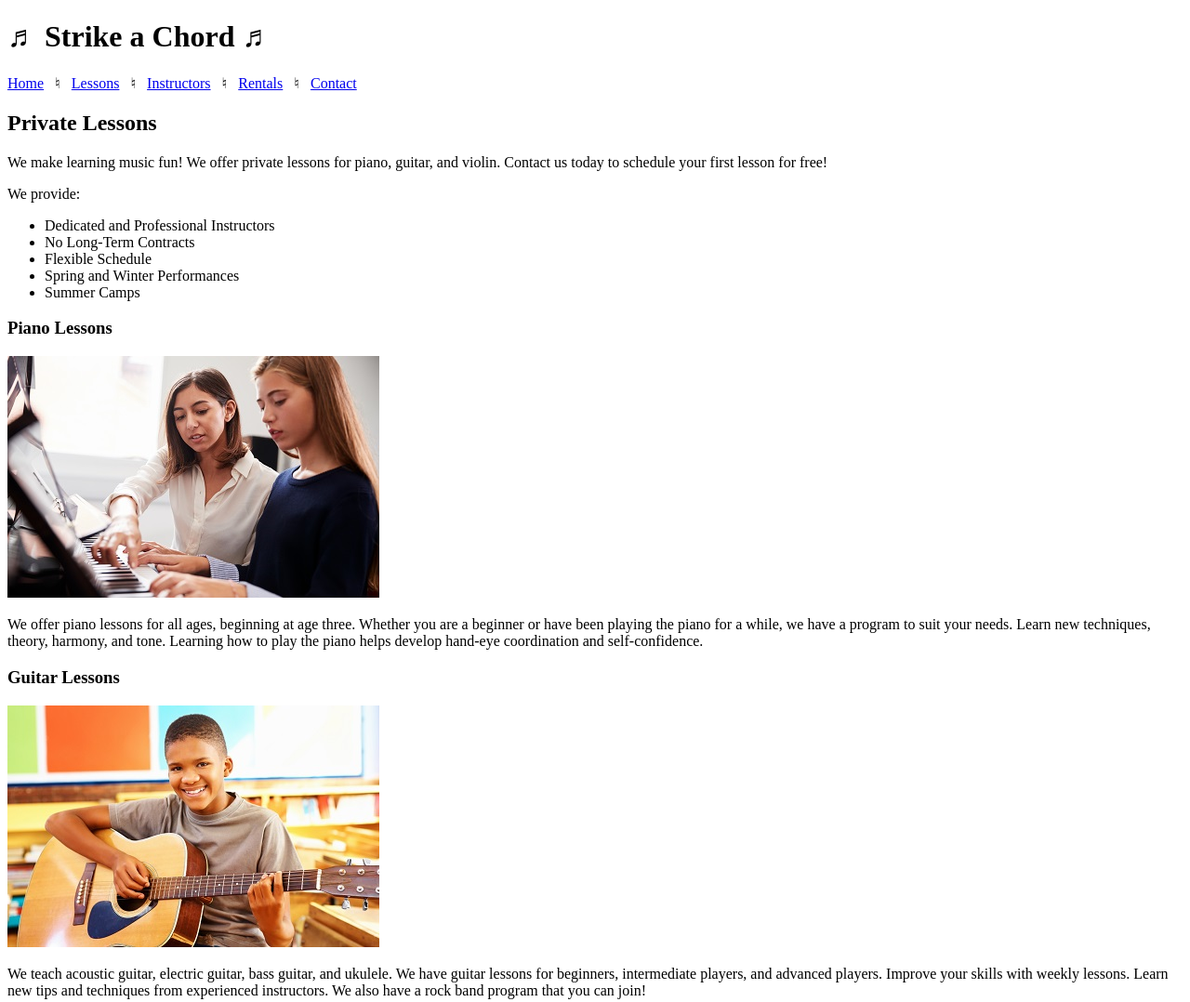
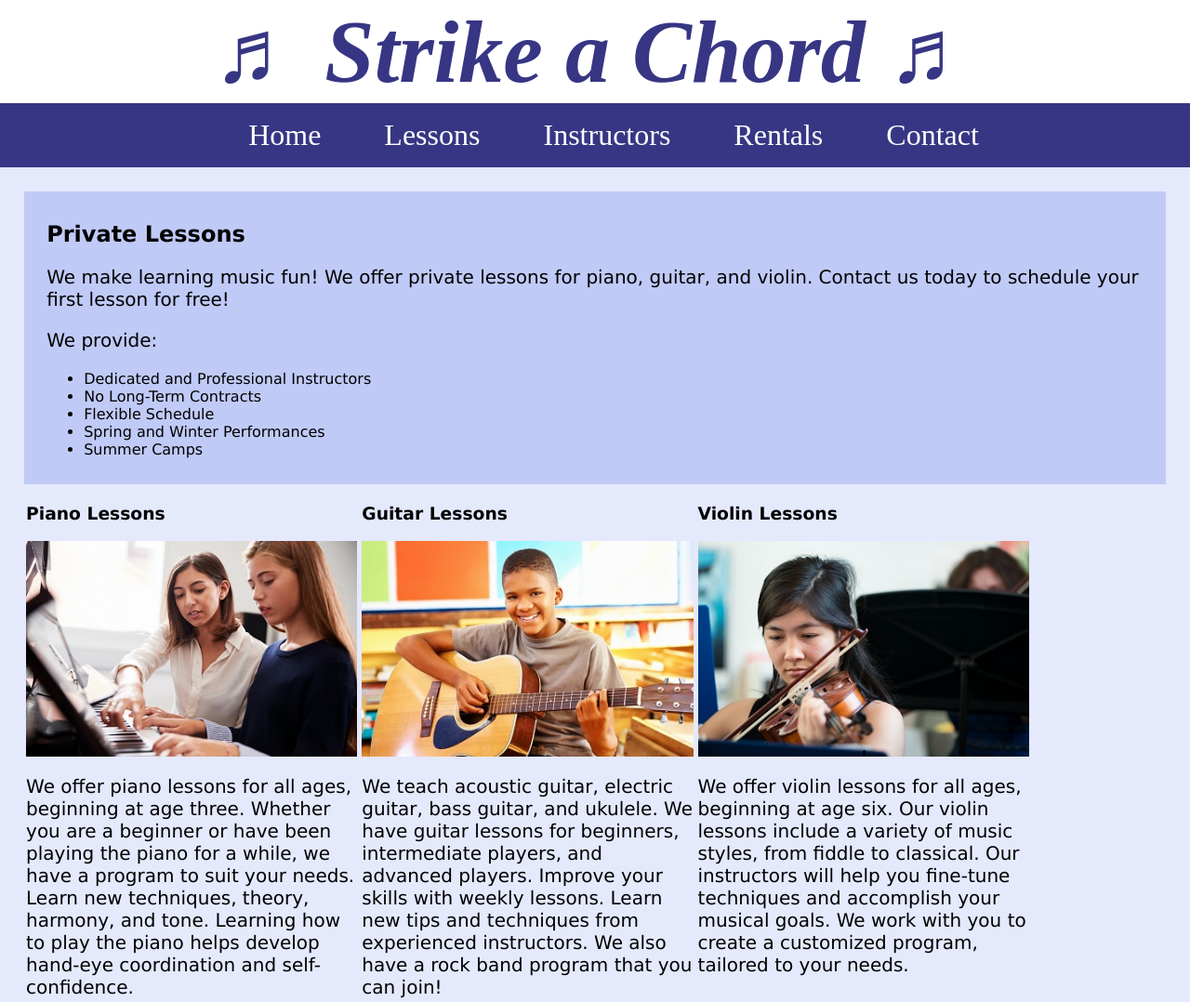
Before and after one commit to 144Sp23/ch4lab1-damipop7, a plain HTML site: page lessons.html in a window 1280 px wide. Shown: the top 1078 px of the page at 93% size. Drawn offline with Linux system fonts and the light colour scheme.

Commit message:
Completed the lab

```diff
--- /dev/null
+++ b/css/style.css
@@ -0,0 +1,109 @@
+/*
+Author: Oluwadamilola Popoola
+Date: 02/15/2023
+file Name: styles.css
+*/
+
+/* CSS Reset */
+body, header, nav, main, footer, img, h1 {
+    margin: 0;
+    padding: 0;
+    border: 0;
+}
+
+/* Style rule for images */
+img{
+    max-width: 100%;
+    display: block;
+}
+
+/* Style rules for header content */
+header{
+    text-align:center;
+    font-size: 3em;
+    color: #373684;
+}
+
+header h1{
+    font-style: italic;
+}
+
+/* Style rules for navigation area */
+nav{
+    background-color: #373684;
+}
+
+nav ul{
+    list-style-type: none;
+    margin: 0;
+    text-align: center;
+}
+
+nav li{
+    display: inline-block;
+    font-size: 2em;
+}
+
+nav li a{
+    display: block;
+    color: #fff;
+    text-align: center;
+    padding: 0.5em 1em;
+    text-decoration: none;
+}
+
+/* Style rules for main content */
+main{
+    padding: 2%;
+    background-color: #e5e9fc;
+    overflow: auto;
+    font-family: Verdana, Arial, sans-serif;
+}
+
+main p{
+    font-size: 1.25em;
+}
+
+.action{
+    font-size: 1.75em;
+    color: #373684;
+    font-weight: bold;
+}
+
+#piano, #guitar, #violin{
+    width: 29%;
+    float: left;
+    margin: 0.2%;
+}
+
+#info {
+    clear: left;
+    background-color: #c0caf7;
+    padding: 1% 2%;
+}
+
+#contact{
+    text-align: center;
+}
+
+#contact a{
+    color: #4645a8;
+    text-decoration: none;
+    font-weight: bold;
+}
+
+.map{
+    border: 5px solid #373684;
+}
+
+/* Style rules for footer content */
+footer {
+    text-align: center;
+    font-size: 0.65em;
+    clear: left;
+}
+
+footer a {
+    color: #4645a8;
+    text-decoration: none;
+}
--- a/lessons.html
+++ b/lessons.html
@@ -8,6 +8,7 @@
 <head>
 	<title>Strike a Chord: Lessons</title>
 	<meta charset="utf-8">
+    <link rel="stylesheet" href="css/style.css">
 </head>
 <body>
 
@@ -15,12 +16,14 @@
 		<h1> &#9836; Strike a Chord &#9836; </h1>
 	</header>
 
-	<nav>
-		<p><a href="index.html">Home</a> &nbsp; &#9838; &nbsp;
-		<a href="lessons.html">Lessons</a> &nbsp; &#9838; &nbsp;
-		<a href="instructors.html">Instructors</a> &nbsp; &#9838; &nbsp;
-		<a href="rentals.html">Rentals</a> &nbsp; &#9838; &nbsp;
-		<a href="contact.html">Contact</a></p>
+	 <nav>
+        <ul>
+            <li> <a href="index.html">Home</a> </li>
+            <li> <a href="lessons.html">Lessons</a> </li>
+            <li> <a href="instructors.html">Instructors</a> </li>
+            <li> <a href="rentals.html">Rentals</a> </li>
+            <li> <a href="contact.html">Contact</a> </li>
+        </ul>
 	</nav>
 
 	<!-- Use the main area to add the main content to the webpage -->
@@ -44,7 +47,7 @@
         <div id="piano">
 
             <h3>Piano Lessons</h3>
-            <img src="images/piano-lesson.jpg" alt="piano teacher and student sitting at a piano" height="260" width="400">
+            <img src="images/piano-lesson.jpg" alt="piano teacher and student sitting at a piano">
             <p>We offer piano lessons for all ages, beginning at age three. Whether you are a beginner or have been playing the piano for a while, we have a program to suit your needs. Learn new techniques, theory, harmony, and tone. Learning how to play the piano helps develop hand-eye coordination and self-confidence.</p>
 
         </div>
@@ -52,7 +55,7 @@
         <div id="guitar">
 
             <h3>Guitar Lessons</h3>
-            <img src="images/child-guitar.jpg" alt="child with a smile holding a guitar" height="260" width="400">
+            <img src="images/child-guitar.jpg" alt="child with a smile holding a guitar">
             <p>We teach acoustic guitar, electric guitar, bass guitar, and ukulele. We have guitar lessons for beginners, intermediate players, and advanced players. Improve your skills with weekly lessons. Learn new tips and techniques from experienced instructors. We also have a rock band program that you can join!</p>
 
         </div>
@@ -60,7 +63,7 @@
         <div id="violin">
 
             <h3>Violin Lessons</h3>
-            <img src="images/woman-violin.jpg" alt="woman playing the violin" height="260" width="400">
+            <img src="images/woman-violin.jpg" alt="woman playing the violin">
             <p>We offer violin lessons for all ages, beginning at age six. Our violin lessons include a variety of music styles, from fiddle to classical. Our instructors will help you fine-tune techniques and accomplish your musical goals. We work with you to create a customized program, tailored to your needs.</p>
 
         </div>
```
Also changed, not shown: contact.html (+9 -6 lines), index.html (+15 -7 lines), template.html (+9 -6 lines).
